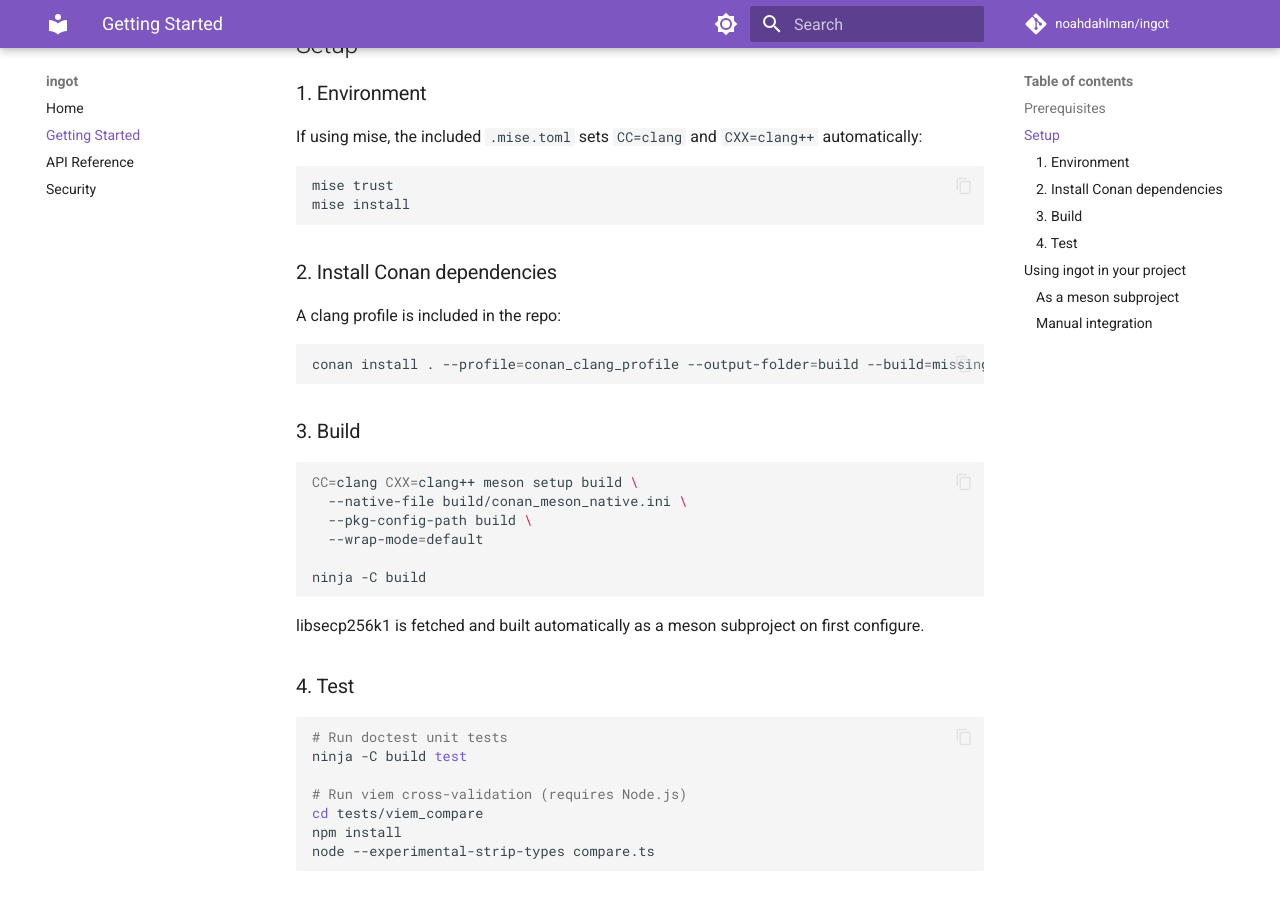
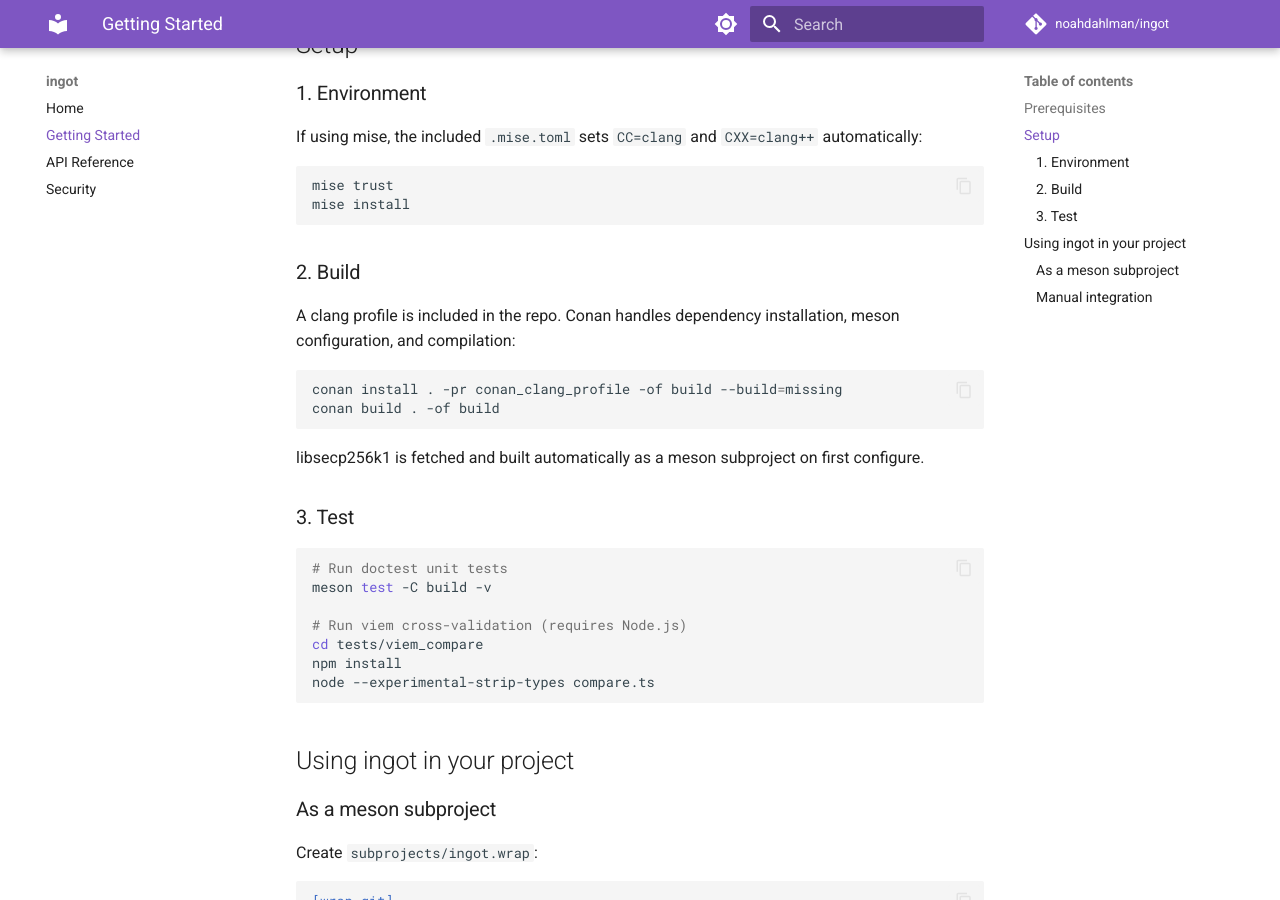
Before and after one commit to noahdahlman/ingot, an MkDocs documentation site: the page built from docs/getting-started.md, in a window 1280 px wide and 900 px high, scrolled down 370 px. Built offline with MkDocs 1.6.1 and Material for MkDocs 9.7.7, drawn with Linux system fonts in a browser that asks for light colours; comment, search, counter and statistics services are not loaded.

Commit message:
switch to conanfile.py

````diff
--- a/conanfile.txt
+++ /dev/null
@@ -1,6 +0,0 @@
-[requires]
-doctest/2.4.11
-
-[generators]
-PkgConfigDeps
-MesonToolchain
--- a/docs/getting-started.md
+++ b/docs/getting-started.md
@@ -18,32 +18,22 @@ mise trust
 mise install
 ```
 
-### 2. Install Conan dependencies
+### 2. Build
 
-A clang profile is included in the repo:
+A clang profile is included in the repo. Conan handles dependency installation, meson configuration, and compilation:
 
 ```bash
-conan install . --profile=conan_clang_profile --output-folder=build --build=missing
-```
-
-### 3. Build
-
-```bash
-CC=clang CXX=clang++ meson setup build \
-  --native-file build/conan_meson_native.ini \
-  --pkg-config-path build \
-  --wrap-mode=default
-
-ninja -C build
+conan install . -pr conan_clang_profile -of build --build=missing
+conan build . -of build
 ```
 
 libsecp256k1 is fetched and built automatically as a meson subproject on first configure.
 
-### 4. Test
+### 3. Test
 
 ```bash
 # Run doctest unit tests
-ninja -C build test
+meson test -C build -v
 
 # Run viem cross-validation (requires Node.js)
 cd tests/viem_compare
````
Also changed, not shown: README.md (+2 -3 lines), conanfile.py (added, +23 -0 lines), .mise.toml.
